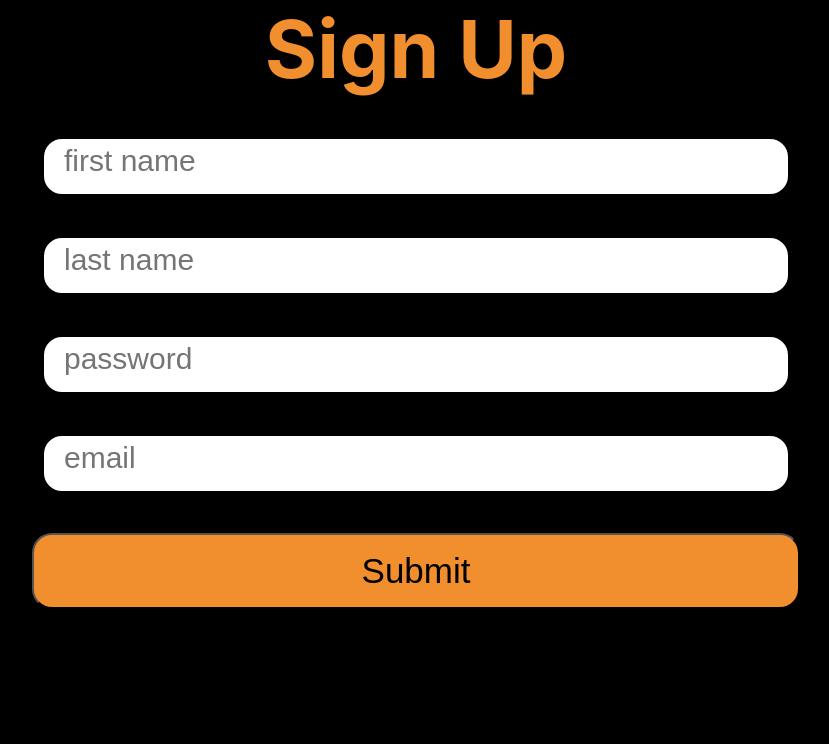
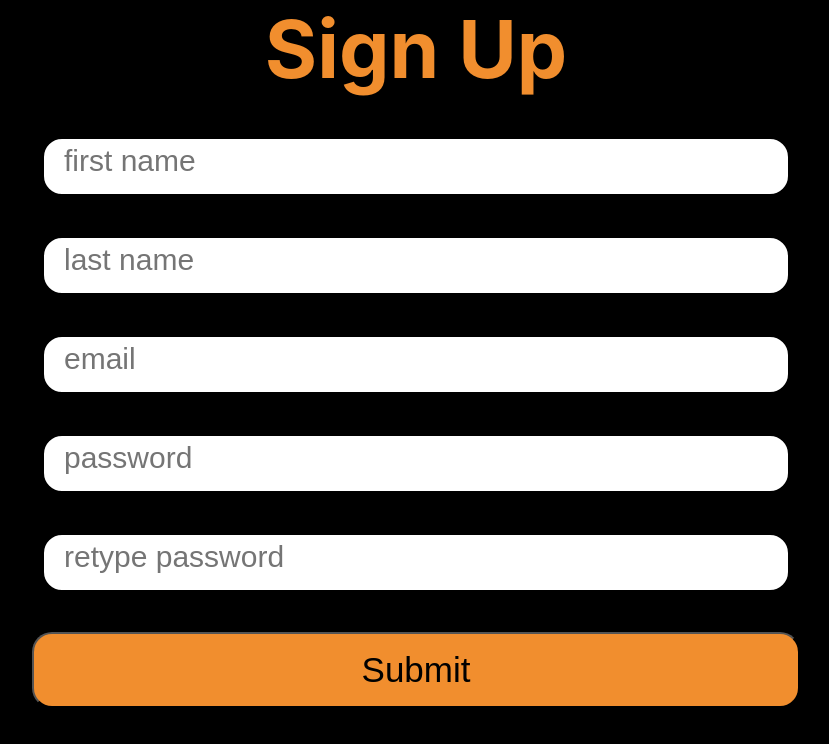
Before and after one commit to 2348901563po/project, a React (Create React App) app: page /user in a window 1280 px wide. Shown: the top 744 px of the page, without its empty margins (224-1053 px from the left). Built offline with nearby package versions, Linux system fonts and the light colour scheme.

Commit message:
udated styles

```diff
--- a/src/Pages/CreateAccount.jsx
+++ b/src/Pages/CreateAccount.jsx
@@ -1,5 +1,6 @@
 import React from 'react';
 import styles from '../Styles/Createaccount.module.css'
+import { useState } from 'react';
 
 const Newuser = () =>{
     return(
@@ -15,12 +16,18 @@ const Newuser = () =>{
                     <input type='text' name='lastname' placeholder='last name' className={styles.inputs}></input>
                 </div>
                 <div>
+                    <label htmlfor='email'></label>
+                    <input type='text' name='email' placeholder='email' className={styles.inputs}></input>
+                </div>
+                <div>
                     <label htmlfor='password'></label>
                     <input type='text' name='password' placeholder='password' className={styles.inputs}></input>
                 </div>
                 <div>
-                    <label htmlfor='email'></label>
-                    <input type='text' name='email' placeholder='email' className={styles.inputs}></input>
+                    <label htmlfor='repassword'></label>
+                    <input type='text' name='repassword' placeholder='retype password' className={styles.inputs}></input>
+                </div>
+                <div>
                 </div>
                 <button type='submit' className={styles.btn}>Submit</button>
             </form>
--- a/src/Styles/Createaccount.module.css
+++ b/src/Styles/Createaccount.module.css
@@ -43,3 +43,9 @@ body{
     color: black;
     background-color: #F18E2E;
 }
+
+btn:hover{
+    border: 3px solid #F18E2E;
+    background-color: black;
+    color: #F18E2E;
+}
```
